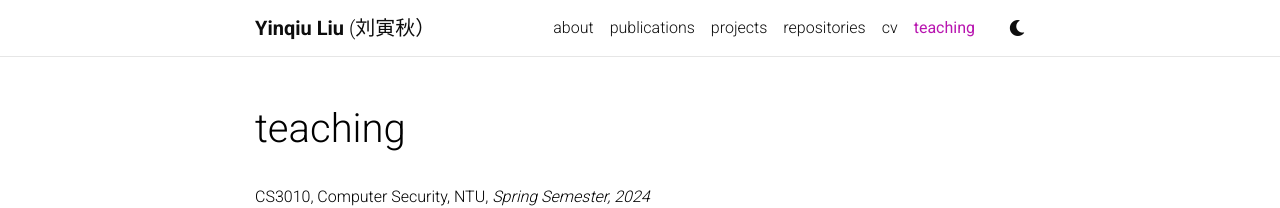
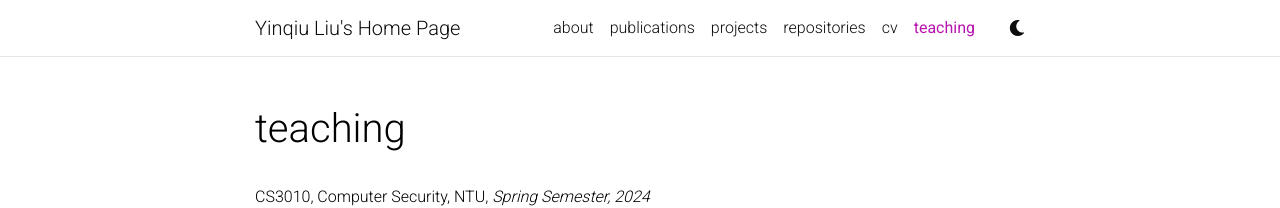
Before and after one commit to yinqiuliu/yinqiuliu.github.io, a Jekyll site: the page built from _pages/teaching.md, in a window 1280 px wide. Shown: the top 208 px of the page. Built offline with Jekyll 4.4.1, drawn with Linux system fonts in a browser that asks for light colours; comment, search, counter and statistics services are not loaded; a style sheet for code colours, icons or effects is not loaded.

Commit message:
Update _config.yml

```diff
--- a/_config.yml
+++ b/_config.yml
@@ -2,7 +2,7 @@
 # Site settings
 # -----------------------------------------------------------------------------
 
-title: blank # the website title (if blank, full name will be used instead)
+title: Yinqiu Liu's Home Page # the website title (if blank, full name will be used instead)
 first_name: Yinqiu Liu
 middle_name:
 last_name: (刘寅秋）
@@ -71,7 +71,7 @@ og_image: # The site-wide (default for all links) Open Graph preview image
 # Social integration
 # -----------------------------------------------------------------------------
 
-github_username: lancelot98911 # your GitHub user name
+github_username: Lancelot1998 # your GitHub user name
 gitlab_username: # your GitLab user name
 twitter_username: # your Twitter handle
 mastodon_username: # your mastodon instance+username in the format instance.tld/@username
```
